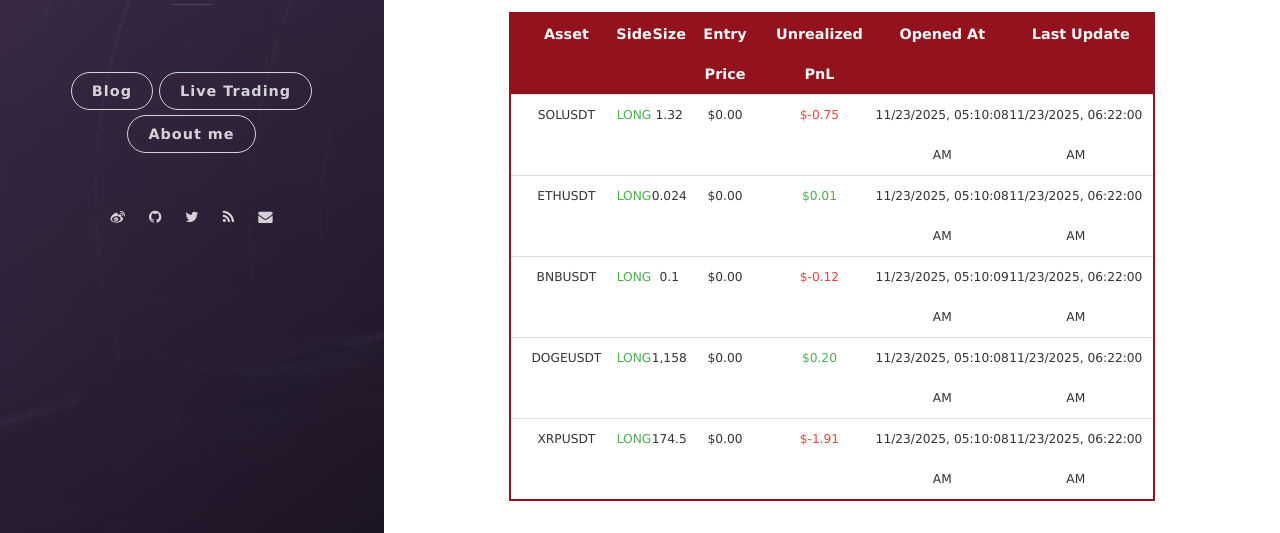
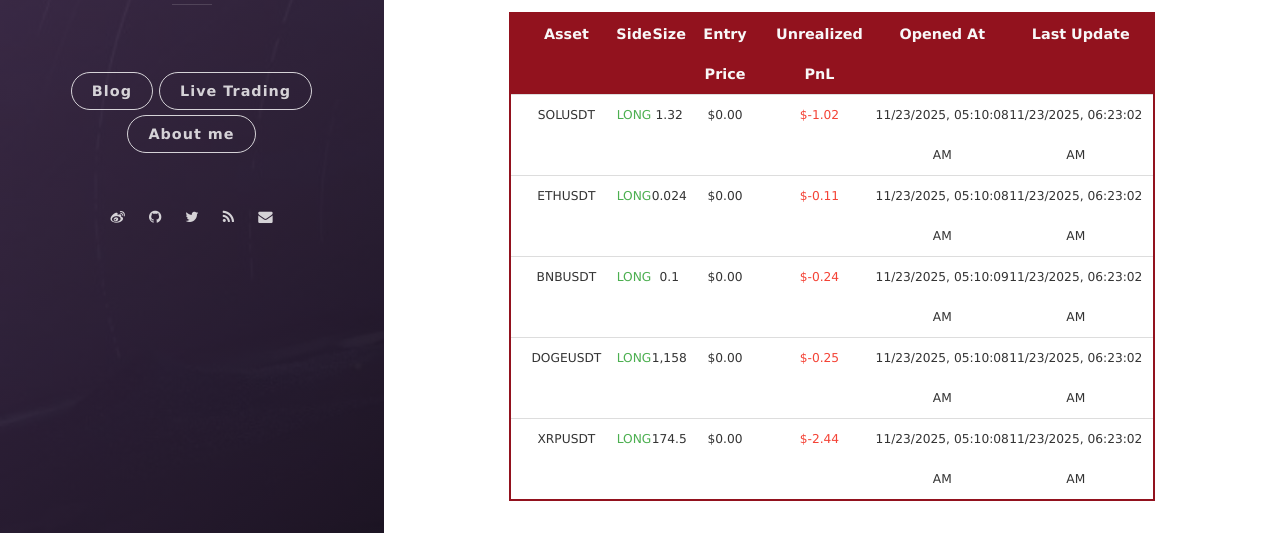
Before and after one commit to leeyegy/leeyegy.github.io, a Jekyll site: the page built from live-trading.html, in a window 1280 px wide and 1188 px high. Shown: the part 587-1120 px from the top of the window. Built offline with Jekyll 4.4.1, drawn with Linux system fonts in a browser that asks for light colours; nearby versions of some CDN libraries.

Commit message:
AccountMonitor: refresh positions 2025-11-23T14:23:02+08:00

```diff
--- a/assets/data/binance/positions.json
+++ b/assets/data/binance/positions.json
@@ -4,44 +4,44 @@
     "side": "LONG",
     "size": 1.32,
     "entryPrice": 0.0,
-    "unrealizedPnl": -0.74641145,
+    "unrealizedPnl": -1.0164,
     "openedAt": "2025-11-23T13:10:08+08:00",
-    "reportedAt": "2025-11-23T14:22:00+08:00"
+    "reportedAt": "2025-11-23T14:23:02+08:00"
   },
   {
     "symbol": "ETHUSDT",
     "side": "LONG",
     "size": 0.024,
     "entryPrice": 0.0,
-    "unrealizedPnl": 0.00724,
+    "unrealizedPnl": -0.10656,
     "openedAt": "2025-11-23T13:10:08+08:00",
-    "reportedAt": "2025-11-23T14:22:00+08:00"
+    "reportedAt": "2025-11-23T14:23:02+08:00"
   },
   {
     "symbol": "BNBUSDT",
     "side": "LONG",
     "size": 0.1,
     "entryPrice": 0.0,
-    "unrealizedPnl": -0.116,
+    "unrealizedPnl": -0.24226063,
     "openedAt": "2025-11-23T13:10:09+08:00",
-    "reportedAt": "2025-11-23T14:22:00+08:00"
+    "reportedAt": "2025-11-23T14:23:02+08:00"
   },
   {
     "symbol": "DOGEUSDT",
     "side": "LONG",
     "size": 1158.0,
     "entryPrice": 0.0,
-    "unrealizedPnl": 0.20252262,
+    "unrealizedPnl": -0.25476,
     "openedAt": "2025-11-23T13:10:08+08:00",
-    "reportedAt": "2025-11-23T14:22:00+08:00"
+    "reportedAt": "2025-11-23T14:23:02+08:00"
   },
   {
     "symbol": "XRPUSDT",
     "side": "LONG",
     "size": 174.5,
     "entryPrice": 0.0,
-    "unrealizedPnl": -1.90614726,
+    "unrealizedPnl": -2.443,
     "openedAt": "2025-11-23T13:10:08+08:00",
-    "reportedAt": "2025-11-23T14:22:00+08:00"
+    "reportedAt": "2025-11-23T14:23:02+08:00"
   }
 ]
```
